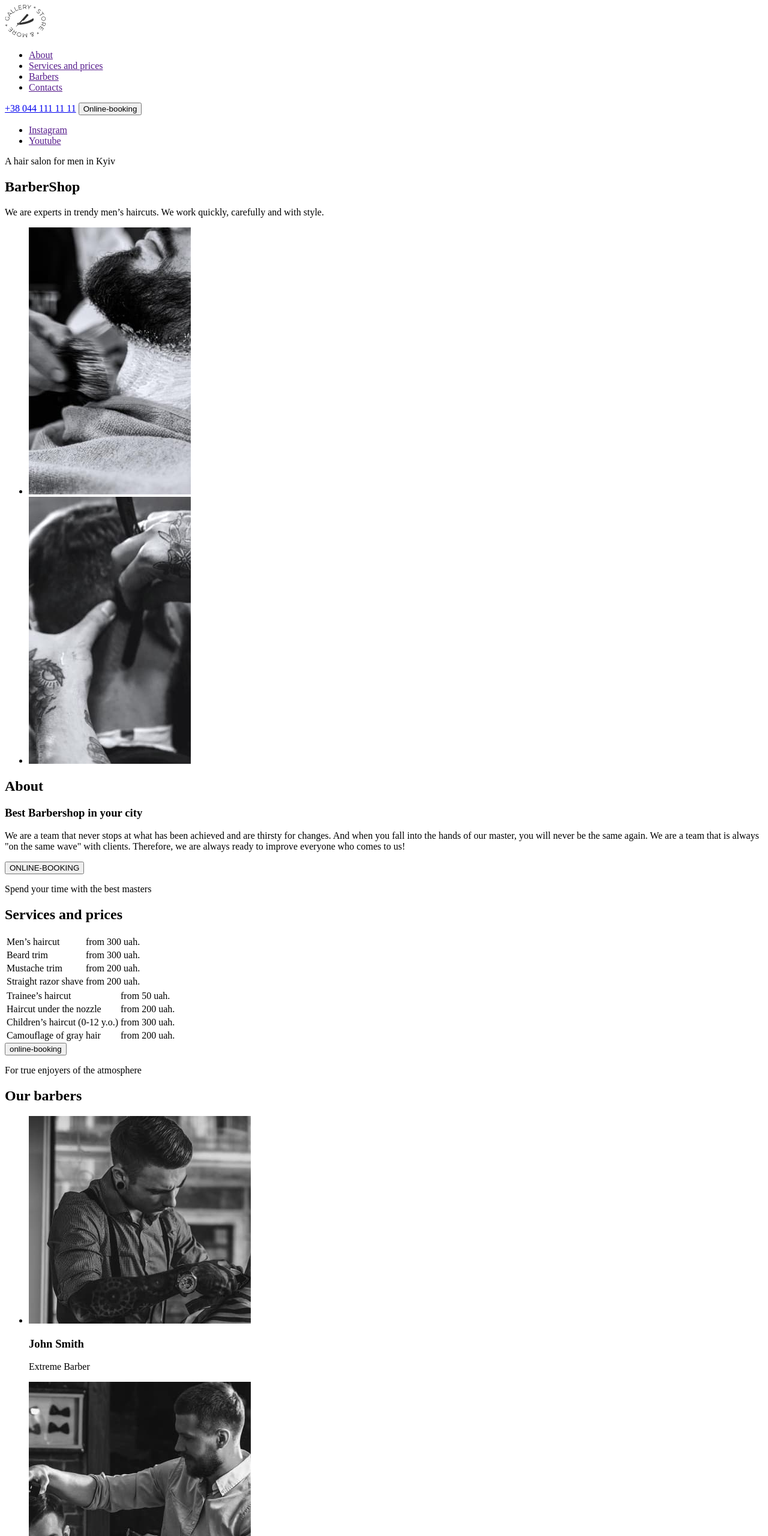
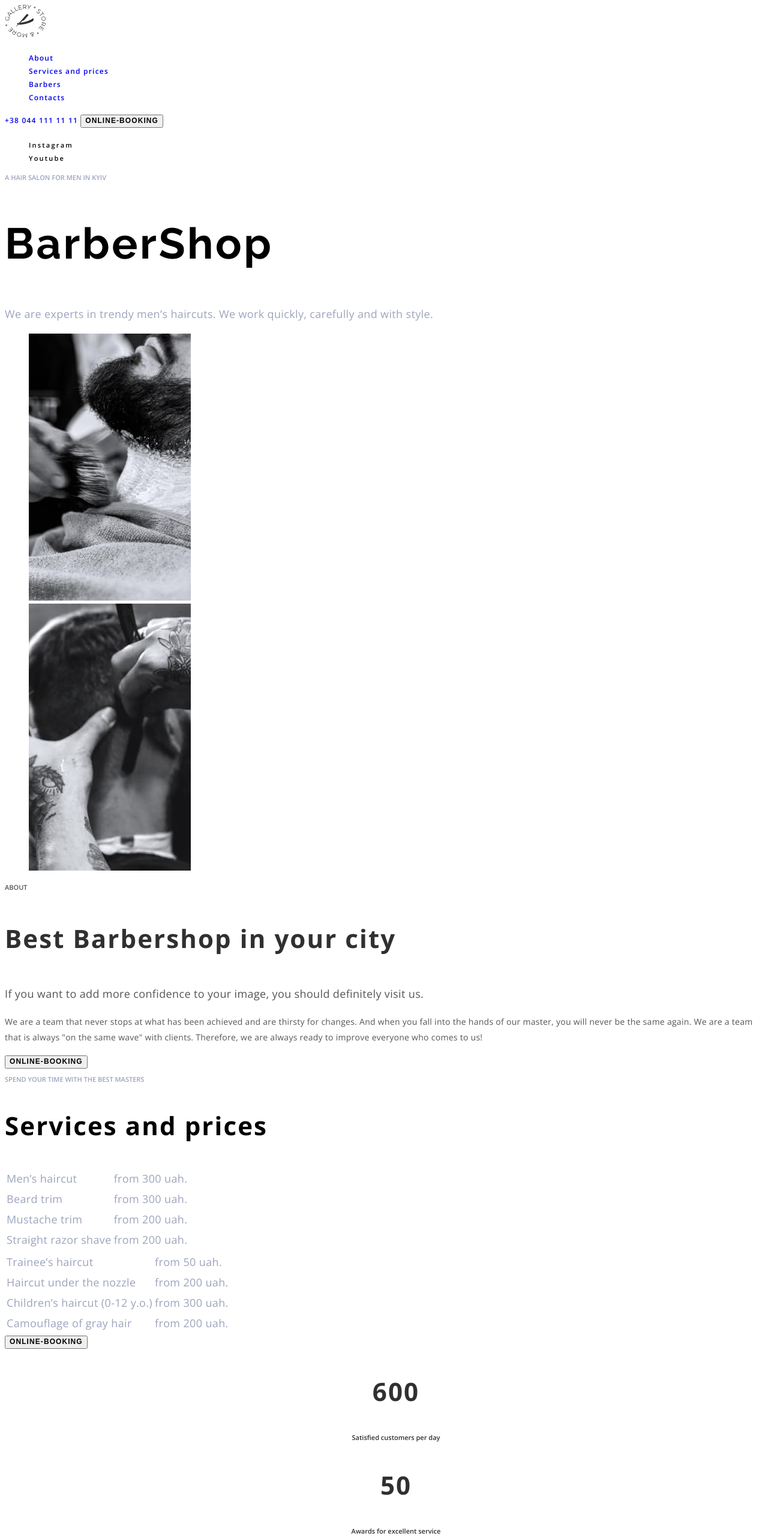
Before and after one commit to Katerina-KEA/fs-79, a plain HTML site: page index.html in a window 1280 px wide. Shown: the top 2560 px of the page at 60% size. Drawn offline with nearby package versions, Linux system fonts and the light colour scheme.

Commit message:
added classes, color&fonts

```diff
--- /dev/null
+++ b/css/style.css
@@ -0,0 +1,235 @@
+:root {
+ --primary-font: 'Open Sans', sans-serif;
+ --secondary-font: 'Raleway', sans-serif;
+ --primary-text-color-theme-dark: #9DA4BD;
+ --primary-text-color-theme-light: #555555;
+ --secondary-text-color-theme-dark: #ffffff ;
+ --secondary-text-color-theme-light: #303030;
+ --accent-color:  #FF6C00;
+}
+
+.list {
+    list-style: none;
+}
+
+.link {
+    text-decoration: none;
+}
+body {
+    font-family: var(--primary-font);
+}
+
+/* ==================================COMPONENTS=============================== */
+.modal-btn {
+
+    font-weight: 600;
+    font-size: 12px;
+    line-height: 1.33;
+    letter-spacing: 0.09em;
+    text-transform: uppercase;
+    cursor: pointer;
+}
+
+.modal-btn:hover,
+.modal-btn:focus {
+    background-color: var(--accent-color);
+    color: #FFFFFF;
+}
+
+.media-list-link {
+
+    font-weight: 600;
+    font-size: 11px;
+    line-height: 1.36;
+    letter-spacing: 0.2em;
+
+    color: var(--secondary-text-color-theme-light) #303030;
+}
+
+.media-list-link:hover,
+.media-list-link:focus {
+    color: var(--accent-color);
+}
+
+.suptitle {
+    font-weight: 600;
+    font-size: 11px;
+    line-height: 1.36;
+    text-transform: uppercase;
+}
+
+.suptitle-theme-dark {
+    color: var(--primary-text-color-theme-dark);
+}
+
+.suptitle-theme-light {
+    color: var(--primary-text-color-theme-light);
+}
+
+.section-description {
+    font-weight: 400;
+    font-size: 18px;
+    line-height: 1.67;
+    letter-spacing: 0.02em;
+}
+
+.section-description-theme-dark {
+  color: var(--primary-text-color-theme-dark);
+}
+
+.section-description-theme-light {
+  color: var(--primary-text-color-theme-light);
+}
+
+.title {
+  font-family: var(--secondary-font-family);
+  font-weight: 700;
+  font-size: 42px;
+  line-height: 1.67;
+  letter-spacing: 0.05em;
+}
+
+.title-theme-dark {
+  color: var(--secondary-text-color-theme-dark);
+}
+
+.title-theme-light {
+  color: var(--secondary-text-color-theme-light);
+}
+/* ===================================HEADER=================================== */
+
+.menu-link {
+    font-weight: 600;
+    font-size: 12px;
+    line-height: 1.33;
+    letter-spacing: 0.1em;
+}
+
+.menu-link:hover,
+.menu-link:focus {
+    color: var(--accent-color);
+}
+
+.contact-phone-number {
+    font-weight: 600;
+    font-size: 12px;
+    line-height: 1.33;
+    letter-spacing: 0.1em;
+}
+
+.contact-phone-number:hover,
+.contact-phone-number:focus {
+   color: var(--accent-color);
+}
+/* ==========================================/HEADER===================================== */
+
+/* ===========================================HERO======================================= */
+
+
+
+.main-title {
+    font-family: var(--secondary-font);
+    font-weight: 700;
+    font-size: 72px;
+    line-height: 1.18;
+    letter-spacing: 0.05em;
+}
+
+/* ===============================================/HERO================================== */
+
+/*================================================ ABOUT=================================== */
+.about-text {
+  font-weight: 400;
+  font-size: 14px;
+  line-height: 1.86;
+  letter-spacing: 0.02em;
+  color: var(--primary-text-color-theme-light);
+}
+/*================================================ /ABOUT=================================== */
+
+/* ================================================SERVISES================================== */
+.services-table-name,
+.services-table-price {
+  font-weight: 400;
+  font-size: 18px;
+  line-height: 1.67;
+  letter-spacing: 0.02em;
+  color: var(--primary-text-color-theme-dark);
+}
+/* ================================================/SERVISES================================== */
+
+/* =================================================ADVANTAGES================================ */
+.advantages-list-quantity {
+  font-weight: 700;
+  font-size: 42px;
+  line-height: 1.36;
+  text-align: center;
+  letter-spacing: 0.05em;
+  color: var(--secondary-text-color-theme-light);
+}
+
+.advantages-list-description {
+  font-weight: 600;
+  font-size: 11px;
+  line-height: 1.36;
+  text-align: center;
+  color: var(--secondary-text-color-theme-light);
+}
+/* =================================================/ADVANTAGES================================ */
+
+/* ==================================================EMPLOYEES================================ */
+.employees-name {
+  font-weight: 400;
+  font-size: 18px;
+  line-height: 1.39;
+  text-align: center;
+  letter-spacing: 0.02em;
+  color: var(--secondary-text-color-theme-light);
+}
+
+.employees-position {
+  font-weight: 400;
+  font-size: 14px;
+  line-height: 1.36;
+  text-align: center;
+  letter-spacing: 0.02em;
+  color: var(--accent-color);
+}
+/* ==================================================/EMPLOYEES================================ */
+
+/* ====================================================GALLERY=================================== */
+
+/* ====================================================/GALLERY=================================== */
+
+/* =====================================================CONTACTS================================= */
+.contact-list-link {
+  font-weight: 400;
+  font-size: 18px;
+  line-height: 1.67;
+  letter-spacing: 0.02em;
+  color: var(--primary-text-color-theme-dark);
+}
+
+.contact-list-link:hover,
+.contact-list-link:focus {
+  color: var(--accent-color);
+}
+
+.contact-info-date {
+  font-weight: 400;
+  font-size: 18px;
+  line-height: 1.67;
+  letter-spacing: 0.02em;
+  color: var(--primary-text-color-theme-dark);
+}
+/* =====================================================/CONTACTS================================= */
+
+/* ======================================================FOOTER================================= */
+.copyright {
+  font-weight: 600;
+  font-size: 11px;
+  line-height: 1.36;
+  letter-spacing: 0.2em;
+  color: var(--primary-text-color-theme-dark);
+}
+/* ======================================================/FOOTER================================= */
--- a/index.html
+++ b/index.html
@@ -5,48 +5,52 @@
     <meta http-equiv="X-UA-Compatible" content="IE=edge" />
     <meta name="viewport" content="width=device-width, initial-scale=1.0" />
     <title>Barbershop</title>
+    <link rel="preconnect" href="https://fonts.googleapis.com">
+    <link rel="preconnect" href="https://fonts.gstatic.com" crossorigin>
+    <link href="https://fonts.googleapis.com/css2?family=Open+Sans:wght@400;600;700&family=Raleway:wght@700&display=swap" rel="stylesheet">
+    <link rel="stylesheet" href="./css/style.css">
   </head>
   <body>
     <!-- header -->
-    <header>
-      <nav>
-        <a href="">
-          <img src="./images/Logo.svg" alt="logotype" width="69" height="55" />
+    <header class="page-header">
+      <nav class="page-nav">
+        <a class="logo" href="">
+          <img class="logo-img" src="./images/Logo.svg" alt="logotype" width="69" height="55" />
         </a>
 
-        <ul>
-          <li>
-            <a href="">About</a>
+        <ul class="menu list">
+          <li class="menu-item">
+            <a class="menu-link link" href="#about">About</a>
           </li>
-          <li>
-            <a href="">Services and prices</a>
+          <li class="menu-item">
+            <a class="menu-link link" href="#servises">Services and prices</a>
           </li>
-          <li>
-            <a href="">Barbers</a>
+          <li class="menu-item">
+            <a class="menu-link link" href="#employees">Barbers</a>
           </li>
-          <li>
-            <a href="">Contacts</a>
+          <li class="menu-item">
+            <a class="menu-link link" href="contacts">Contacts</a>
           </li>
         </ul>
       </nav>
 
-      <a href="tel:+380441111111">+38 044 111 11 11</a>
+      <a class="contact-phone-number link" href="tel:+380441111111">+38 044 111 11 11</a>
 
-      <button type="submit">Online-booking</button>
+      <button class="modal-btn" type="submit">Online-booking</button>
     </header>
     <!-- hero -->
     <main>
-      <section>
-        <div>
-          <ul>
-            <li><a href="" lang="en">Instagram</a></li>
-            <li><a href="" lang="en">Youtube</a></li>
+      <section class="hero">
+        <div class="hero-left-side">
+          <ul class="media-list list">
+            <li class="media-list-item"><a class="media-list-link link" href="" lang="en">Instagram</a></li>
+            <li class="media-list-item"><a class="media-list-link link" href="" lang="en">Youtube</a></li>
           </ul>
         </div>
-        <div>
-          <p lang="en">A hair salon for men in Kyiv</p>
-          <h1 lang="en">BarberShop</h1>
-          <p lang="en">
+        <div class="hero-right-side">
+          <p class="suptitle suptitle-theme-dark" lang="en">A hair salon for men in Kyiv</p>
+          <h1 class="main-title" lang="en">BarberShop</h1>
+          <p class="section-description section-description-theme-dark" lang="en">
             We are experts in trendy men’s haircuts. We work quickly, carefully
             and with style.
           </p>
@@ -54,159 +58,181 @@
       </section>
 
       <!-- about -->
-      <section>
-        <div>
-          <ul>
-            <li><img src="./images/about-img-1.jpg" alt="master's beard cut" width="270" height="445"></li>
-            <li><img src="./images/about-img-2.jpg" alt="master's hair cut" width="270" height="445"></li>
+      <section class="about" id="about">
+        <div class="about-left-side">
+          <ul class="about-gallery list">
+            <li class="about-gallery-item"><img class="about-gallery-img" src="./images/about-img-1.jpg" alt="master's beard cut" width="270" height="445"></li>
+            <li class="about-gallery-item"><img class="about-gallery-img" src="./images/about-img-2.jpg" alt="master's hair cut" width="270" height="445"></li>
           </ul>
         </div>
 
-        <div>
-          <h2>About</h2>
-          <h3>Best Barbershop in your city</h3>
-          <p>We are a team that never stops at what has been achieved and are thirsty for changes. And when you fall into the hands of our master, you will never be the same again. We are a team that is always "on the same wave" with clients. Therefore, we are always ready to improve everyone who comes to us!</p>
-          <button type="button">ONLINE-BOOKING</button>
+        <div class="about-right-side">
+          <h2 class="suptitle suptitle-theme-light">About</h2>
+          <h3 class="title title-theme-light">Best Barbershop in your city</h3>
+          <p class="section-description section-description-theme-light">If you want to add more confidence to your image, you should definitely visit us.</p>
+          <p class="about-text">We are a team that never stops at what has been achieved and are thirsty for changes. And when you fall into the hands of our master, you will never be the same again. We are a team that is always "on the same wave" with clients. Therefore, we are always ready to improve everyone who comes to us!</p>
+          <button class="modal-btn" type="button">ONLINE-BOOKING</button>
         </div>
       </section>
 
-      <!-- Services and prices -->
-      <section>
-        <p>Spend your time with the best masters</p>
-        <h2>Services and prices</h2>
-        <table>
+      <!-- Services -->
+      <section class="services" id="services">
+        <p class="suptitle suptitle-theme-dark">Spend your time with the best masters</p>
+        <h2 class="title">Services and prices</h2>
+        <table class="services-table list">
+          <tr class="services-table-row">
+            <td class="services-table-name">Men’s haircut</td>
+            <td class="services-table-price">from 300 uah.</td>
+          </tr class="services-table-row">
           <tr>
-            <td>Men’s haircut</td>
-            <td>from 300 uah.</td>
+            <td class="services-table-name">Beard trim</td>
+            <td class="services-table-price">from 300 uah.</td>
           </tr>
-          <tr>
-            <td>Beard trim</td>
-            <td>from 300 uah.</td>
+          <tr class="services-table-row">
+            <td class="services-table-name">Mustache trim</td>
+            <td class="services-table-price">from 200 uah.</td>
           </tr>
-          <tr>
-            <td>Mustache trim</td>
-            <td>from 200 uah.</td>
-          </tr>
-          <tr>
-            <td>Straight razor shave</td>
-            <td>from 200 uah.</td>
+          <tr class="services-table-row">
+            <td class="services-table-name">Straight razor shave</td>
+            <td class="services-table-price">from 200 uah.</td>
           </tr>
         </table>
 
-        <table>
-          <tr>
-            <td>Trainee’s haircut</td>
-            <td>from 50 uah.</td>
+        <table class="services-table list">
+          <tr class="services-table-row">
+            <td class="services-table-name">Trainee’s haircut</td>
+            <td class="services-table-price">from 50 uah.</td>
           </tr>
-          <tr>
-            <td>Haircut under the nozzle</td>
-            <td>from 200 uah.</td>
+          <tr class="services-table-row">
+            <td class="services-table-name">Haircut under the nozzle</td>
+            <td class="services-table-price">from 200 uah.</td>
           </tr>
-          <tr>
-            <td>Children’s haircut (0-12 y.o.)</td>
-            <td>from 300 uah.</td>
+          <tr class="services-table-row">
+            <td class="services-table-name">Children’s haircut (0-12 y.o.)</td>
+            <td class="services-table-price">from 300 uah.</td>
           </tr>
-          <tr>
-            <td>Camouflage of gray hair</td>
-            <td>from 200 uah.</td>
+          <tr class="services-table-row">
+            <td class="services-table-name">Camouflage of gray hair</td>
+            <td class="services-table-price">from 200 uah.</td>
           </tr>
         </table>
-        <button type="button">online-booking</button>
+        <button class="modal-btn" type="button">online-booking</button>
 
-        <!-- ¿Why people come to us? -->
-        <section>
-          <p>For true enjoyers of the atmosphere</p>
-          <h2>Our barbers</h2>
-          <ul>
-            <li>
-              <img
+        <!-- ADVANTAGES -->
+        <section class="advantagese">
+          <div class="advantages-left-side">
+          <ul class="advantages-list list">
+            <li class="advantages-list-item">
+              <p class="advantages-list-quantity">600</p>
+              <p class="advantages-list-description">Satisfied customers per day</p>
+            </li>
+            <li class="advantages-list-item">
+              <p class="advantages-list-quantity">50</p>
+              <p class="advantages-list-description">Awards for excellent service</p>
+            </li>
+            <li class="advantages-list-item">
+              <p class="advantages-list-quantity">20</p>
+              <p class="advantages-list-description">Kyiv’s best barbers</p>
+            </li>
+            <li class="advantages-list-item">
+              <p class="advantages-list-quantity">100</p>
+              <p class="advantages-list-description">Gifts for regular customers</p>
+            </li>
+          </ul>
+          </div>
+          <div class="advantages-right-side">
+            <p class="suptitle suptitle-theme-light">Old traditional school</p>
+            <h2 class="title title-theme-light">¿Why people come to us?</h2>
+            <p class="section-description section-description-theme-light">Only good things are said about us. But it's better to see and feel 1 time than read 10 times.</p>
+          </div>
+          </section>
+
+        <!-- EMPLOYEES -->
+         <section class="employees-section" id="our-team">
+          <p class="suptitle suptitle-theme-light">For true enjoyers of the atmosphere</p>
+          <h2 class="title title-theme-light">Our barbers</h2>
+          <ul class="employees list">
+            <li class="employees-card">
+              <img class="employees-photo"
                 src="./images/our_barbers/barbers-img-1.jpg"
                 alt="haircut master"
                 width="370"
                 height="346"
               />
-              <h3>John Smith</h3>
-              <p>Extreme Barber</p>
+              <h3 class="employees-name">John Smith</h3>
+              <p class="employees-position">Extreme Barber</p>
             </li>
-            <li>
-              <img
+            <li class="employees-card">
+              <img class="employees-photo"
                 src="./images/our_barbers/barbers-img-2.jpg"
                 alt="haircut master"
                 width="370"
                 height="346"
               />
-              <h3>Michele Doe</h3>
-              <p>Extreme Barber</p>
+              <h3 class="employees-name">Michele Doe</h3>
+              <p class="employees-position">Extreme Barber</p>
             </li>
-            <li>
-              <img
+            <li class="employees-card">
+              <img class="employees-photo" class="employees-name"
                 src="./images/our_barbers/barbers-img-3.jpg"
                 alt="haircut master"
                 width="370"
                 height="346"
               />
-              <h3>Alan Black</h3>
-              <p>Extreme Barber</p>
+              <h3 class="employees-name">Alan Black</h3>
+              <p class="employees-position">Extreme Barber</p>
             </li>
           </ul>
         </section>
-
-        <section>
-          <ul>
-            <li>
-              <p>600</p>
-              <p>Satisfied customers per day</p>
-            </li>
-            <li>
-              <p>50</p>
-              <p>Awards for excellent service</p>
-            </li>
-            <li>
-              <p>20</p>
-              <p>Kyiv’s best barbers</p>
-            </li>
-            <li>
-              <p>100</p>
-              <p>Gifts for regular customers</p>
-            </li>
-          </ul>
-            <p>Old traditional school</p>
-            <h2>¿Why people come to us?</h2>
-            <p>Only good things are said about us. But it's better to see and feel 1 time than read 10 times.</p>
-        </section>
-
-        <section>
-          <h2 is hidden>Beard</h2>
-          <p>In Latin, "barba" means "beard"</p>
-          <ul>
-            <li><img src="./images/beard/gallery-img-1.jpg" alt="masters at work" width="270" height="360"></li>
-            <li><img src="./images/beard/gallery-img-2.jpg" alt="masters at work" width="270" height="360"></li>
-            <li><img src="./images/beard/gallery-img-3.jpg" alt="masters at work" width="270" height="360"></li>
-            <li><img src="./images/beard/gallery-img-4.jpg" alt="masters at work" width="270" height="360"></li>
+        <!-- GALLERY -->
+        <section class="gallery">
+          <h2 hidden>Beard</h2>
+          <p class="suptitle suptitle-theme-light">In Latin, "barba" means "beard"</p>
+          <ul class="gallery-list list">
+            <li class="gallery-list-item"><img class="gallery-list-img" src="./images/beard/gallery-img-1.jpg" alt="masters at work" width="270" height="360"></li>
+            <li class="gallery-list-item"><img class="gallery-list-img" src="./images/beard/gallery-img-2.jpg" alt="masters at work" width="270" height="360"></li>
+            <li class="gallery-list-item"><img class="gallery-list-img" src="./images/beard/gallery-img-3.jpg" alt="masters at work" width="270" height="360"></li>
+            <li class="gallery-list-item"><img class="gallery-list-img" src="./images/beard/gallery-img-4.jpg" alt="masters at work" width="270" height="360"></li>
           </ul>
         </section>
 
-        <section>
-          <h2>Contacts</h2>
+        <!-- CONTACT FORM -->
+        <section class="contact-form-section">
+          <h2 class="title">send</h2>
+        </section>
+        <div id="contacts">
+        <!-- CONTACT INFO -->
+        <section class="contact-info-section">
+          <h2 class="title">Contacts</h2>
           <address>
-          <ul>
-            <li>
-              <a href="https://goo.gl/maps/pxK84uB4zrJdJMYT8" target="blank" rel="noopener noreferrer">st. Vasilkivska, 7A Kyiv, 08132</a>
+          <ul class="contact-list list">
+            <li class="contact-list-item">
+              <a class="contact-list-link link" href="https://goo.gl/maps/pxK84uB4zrJdJMYT8" target="blank" rel="noopener noreferrer">st. Vasilkivska, 7A Kyiv, 08132</a>
             </li>
-            <li>
-              <a href="tel:+380441111111">+38 044 111 11 11</a>
+            <li class="contact-list-item">
+              <a class="contact-list-link link" href="tel:+380441111111">+38 044 111 11 11</a>
             </li>
-            <li>
-              <a href="mailto:barbershop@email.com">barbershop@email.com</a>
+            <li class="contact-list-item">
+              <a class="contact-list-link" href="mailto:barbershop@email.com">barbershop@email.com</a>
             </li>
           </ul>
           </address>
-          <h3>Working hours</h3>
-          <p>Every day from 9:00 to 22:00</p>
+          <h3 class="suptitle">Working hours</h3>
+          <p class="contact-info-date">Every day from 9:00 to 22:00</p>
         </section>
-
-      </section>
+        </div>
     </main>
-    <footer></footer>
+    <!-- FOOTER -->
+    <footer class="footer">
+      <p class="copyright">&#xa9; Copyright 2020</p>
+      <ul class="media-list list">
+        <li class="media-list-item">
+          <a class="media-list-link link" href="" lang="en">Instagram</a>
+        </li>
+        <li class="media-list-item">
+          <a class="media-list-link link" href="" lang="en">Youtube</a>
+        </li>
+      </ul>
+    </footer>
   </body>
 </html>
```
